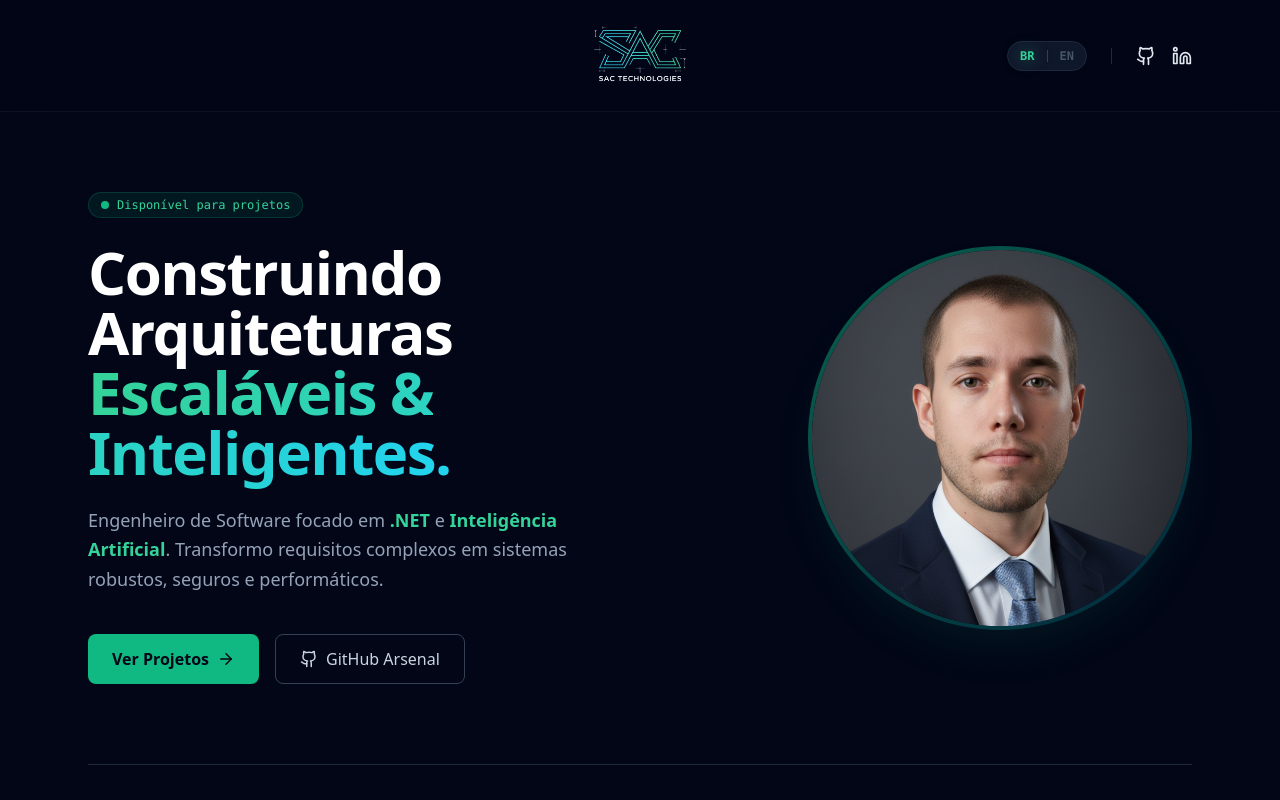
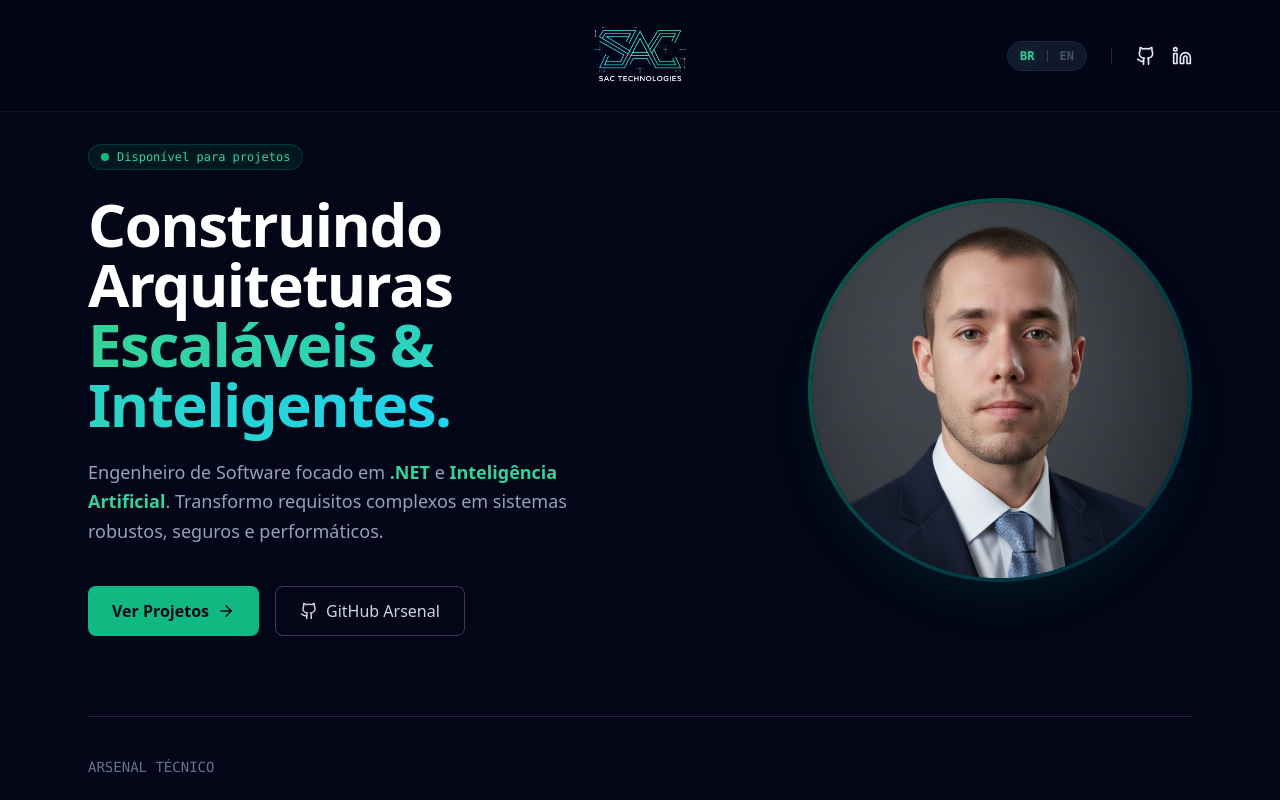
Before and after one commit to SamuelAlexandrinoCodes/portfolio, a Next.js app: page / in a window 1280 px wide. Shown: the top 800 px of the page. Built offline with nearby package versions, Linux system fonts and the light colour scheme.

Commit message:
small change in layout

```diff
--- a/components/Hero.tsx
+++ b/components/Hero.tsx
@@ -5,7 +5,7 @@ import { ContentType } from '@/lib/content';
 
 export default function Hero({ t, lang }: { t: ContentType['hero'], lang: string }) {
   return (
-    <section className="max-w-6xl mx-auto px-6 pt-40 pb-20 md:pt-48">
+    <section className="max-w-6xl mx-auto px-6 pt-28 pb-20 md:pt-36">
       <div className="grid grid-cols-1 md:grid-cols-2 gap-12 items-center">
         {/* TEXTO */}
         <div className="flex flex-col justify-center order-2 md:order-1">
```
